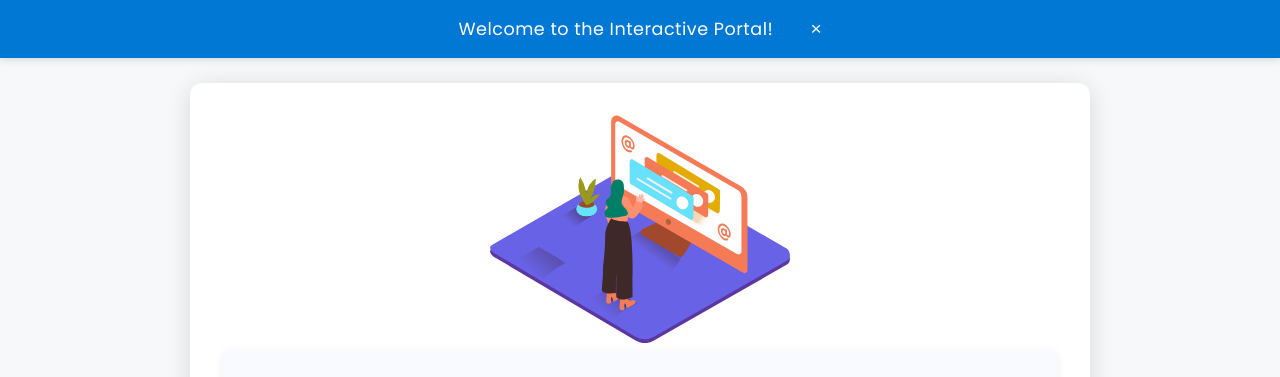
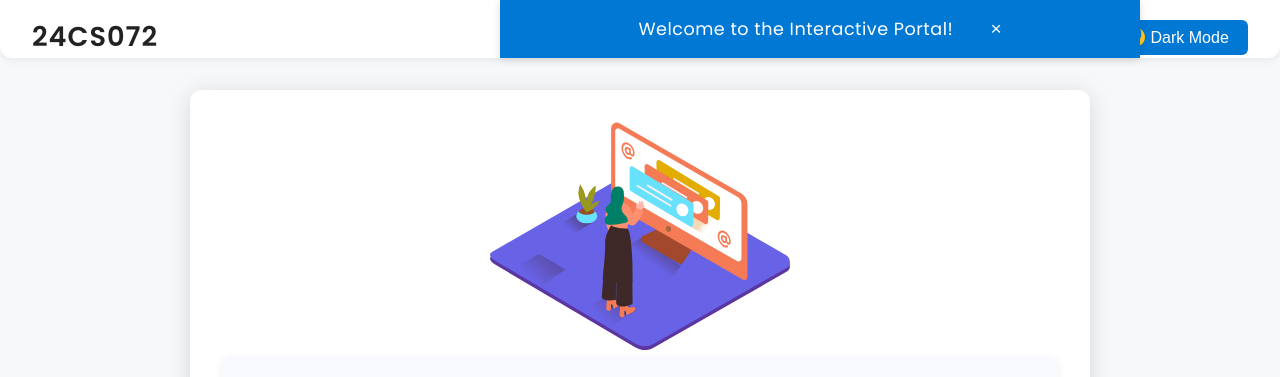
Before and after one commit to PRINCE-24CS072/FAQs, a plain HTML site: page index.html in a window 1280 px wide. Shown: the top 377 px of the page. Drawn offline with Linux system fonts and the light colour scheme.

Commit message:
finallllll

```diff
--- a/index.html
+++ b/index.html
@@ -18,7 +18,7 @@
     </style>
 </head>
 <body>
-    <div id="notificationBanner" style="display:none;position:fixed;top:0;left:0;width:100%;background:#0078d4;color:#fff;padding:1rem;text-align:center;z-index:1000;">
+    <div id="notificationBanner" style="display:none;position:fixed;right: 500px;left: 500px;width:50%;background:#0078d4;color:#fff;padding:1rem;text-align:center;z-index:1000;">
         Welcome to the Interactive Portal!
         <button id="closeBanner" style="margin-left:2rem;background:transparent;border:none;color:#fff;font-size:1.2rem;cursor:pointer;">×</button>
     </div>
--- a/script.js
+++ b/script.js
@@ -1,3 +1,4 @@
+// FAQ Collapsible Logic
 const answers = document.querySelectorAll('.answer');
 const questions = document.querySelectorAll('.question');
 
@@ -19,6 +20,7 @@ questions.forEach((question, idx) => {
 });
 
 
+// Dark/Light Mode Toggle
 const themeToggle = document.getElementById('themeToggle');
 function setTheme(dark) {
     if (dark) {
@@ -35,6 +37,7 @@ themeToggle.onclick = () => {
 if (window.matchMedia('(prefers-color-scheme: dark)').matches) setTheme(true);
 
 
+// Notification Banner Logic
 const notificationBanner = document.getElementById('notificationBanner');
 const closeBanner = document.getElementById('closeBanner');
 function showBanner() {
@@ -47,6 +50,7 @@ window.addEventListener('DOMContentLoaded', showBanner);
 closeBanner.addEventListener('click', hideBanner);
 
 
+// Event Slider & Popup
 const events = [
     {
         title: "Hackathon 2025",
@@ -91,6 +95,7 @@ document.getElementById('nextEvent').onclick = () => {
 };
 
 
+// Popup Modal
 let modal = document.querySelector('.modal');
 if (!modal) {
     modal = document.createElement('div');
--- a/style.css
+++ b/style.css
@@ -20,13 +20,15 @@ body {
 	box-shadow: 0 2px 8px #0001;
 	border-radius: 0 0 12px 12px;
 	transition: background 0.3s, color 0.3s;
+	position: sticky;
+	top: 0;
+	z-index: 100;
 }
-body.dark-mode .top-bar {
-	background: #232323 !important;
-	color: #eee !important;
-}
-body.dark-mode .top-bar h2 {
-	color: #fff !important;
+.top-bar h2 {
+	font-size: 1.7rem;
+	font-weight: 700;
+	color: #222;
+	letter-spacing: 1px;
 }
 .button-group .btn {
 	background: #0078d4;
@@ -233,12 +235,28 @@ footer {
 	font-size: 1.1rem;
 	box-shadow: 0 2px 8px #0002;
 	letter-spacing: 0.5px;
+	display: none;
+	animation: fadeInBanner 0.7s;
 }
-
-
+@keyframes fadeInBanner {
+	from { opacity: 0; transform: translateY(-20px);}
+	to { opacity: 1; transform: translateY(0);}
+}
 body.dark-mode {
 	background: #181818;
 	color: #eee;
+}
+body.dark-mode .top-bar {
+	background: #232323 !important;
+	color: #eee !important;
+}
+body.dark-mode .top-bar h2 {
+	color: #fff !important;
+}
+body.dark-mode .button-group .btn {
+	background: #444 !important;
+	color: #fff !important;
+	border: none;
 }
 body.dark-mode .container,
 body.dark-mode .questions.card,
```
